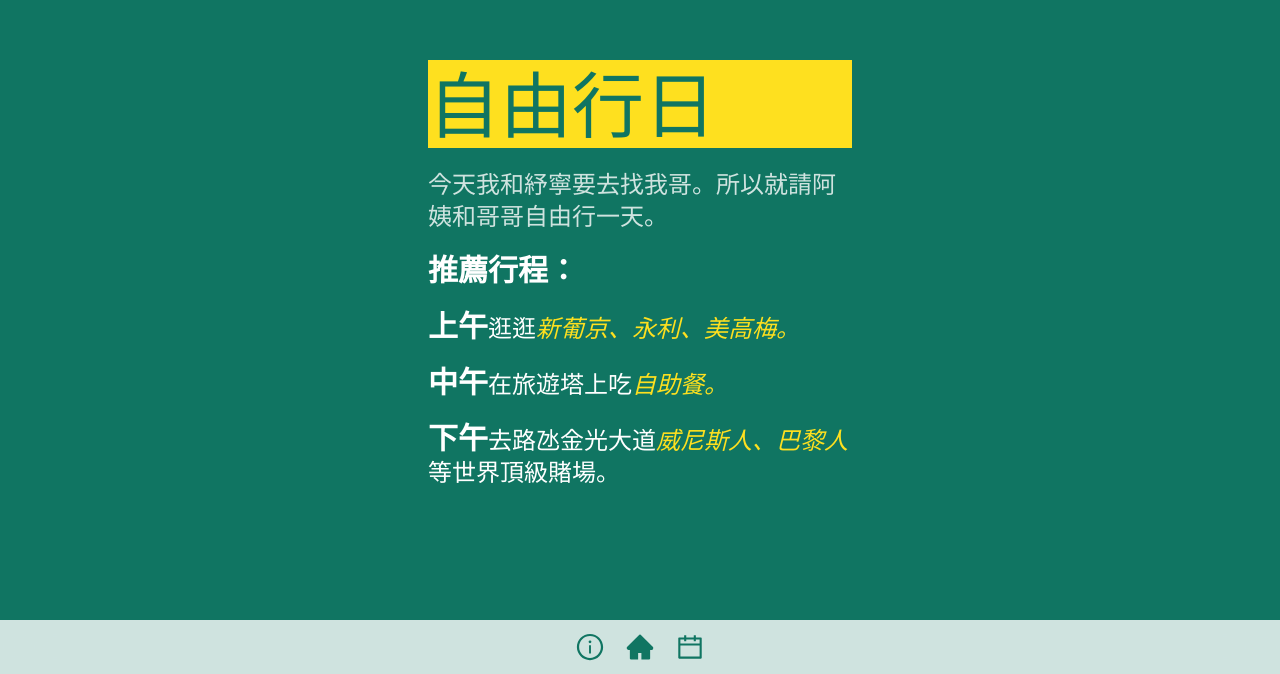
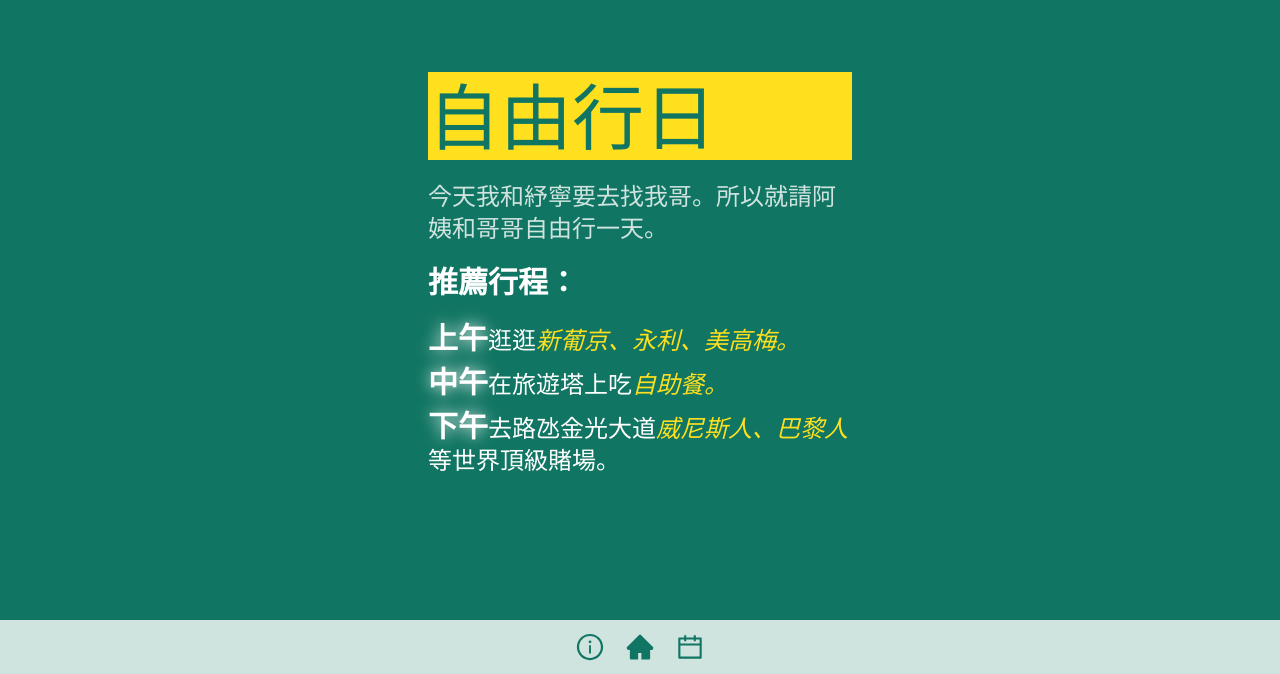
Before and after one commit to snow-t-m-yang/macau-trip-guide2023, a Next.js app: page /day3 in a window 1280 px wide. Shown: the part 126-800 px from the top of the page. Built offline with nearby package versions, Linux system fonts and the light colour scheme.

Commit message:
chore: Update

```diff
--- a/app/components/CheckList.tsx
+++ b/app/components/CheckList.tsx
@@ -60,7 +60,10 @@
                   }
                   className="checkbox checkbox-accent"
                 />
-                <div className="text-3xl font-semibold text-white">
+                <div
+                  style={{ filter: "drop-shadow(0 0 10px)" }}
+                  className="text-3xl text-white"
+                >
                   {listItem.item}
                 </div>
               </label>
--- a/app/components/FlipSliders.tsx
+++ b/app/components/FlipSliders.tsx
@@ -116,7 +116,10 @@
               >
                 <div className="absolute inset-0  w-full h-full  [backface-visibility:hidden]">
                   <div className="flex flex-col items-center justify-center h-full bg-accent text-secondary ">
-                    <p className="text-xl font-semibold">
+                    <p
+                      style={{ filter: "drop-shadow(0 0 10px)" }}
+                      className="text-xl font-semibold"
+                    >
                       Level: {slider.level}
                     </p>
                     <h2 className="text-7xl">{slider.cantonese}</h2>
--- a/app/day1/page.tsx
+++ b/app/day1/page.tsx
@@ -2,7 +2,15 @@
 
 const page = () => {
   return (
-    <section className="flex px-3 text-secondary flex-col items-center justify-center w-full gap-10 min-h-[100dvh] ">
+    <section className="flex px-3 text-center text-secondary flex-col items-center justify-center w-full gap-10 min-h-[100dvh] ">
+      <div className="min-h-[100dvh] text-start flex flex-col justify-center gap-5">
+        <h1 className="py-2 text-7xl bg-secondary text-primary">啟程日</h1>
+        <div className="text-3xl">
+          <p className="text-white" style={{ filter: "drop-shadow(0 0 10px)" }}>
+            希望各位能有一趟輕鬆之餘具有啟發性的旅程。
+          </p>
+        </div>
+      </div>
       <CheckList />
       <div className="w-full space-y-3">
         <h2 className="text-5xl">航班資訊</h2>
--- a/app/day2/page.tsx
+++ b/app/day2/page.tsx
@@ -45,6 +45,21 @@
         <h1 className="py-2 text-7xl bg-secondary text-primary">名勝古跡日</h1>
         <Day2Map />
       </div>
+      <div className="min-h-[100dvh] text-2xl flex flex-col justify-center gap-5">
+        <h2 className="font-semibold text-center text-7xl text-secondary">
+          澳門
+        </h2>
+        <p>
+          葡萄牙語：Macau，全稱澳門特別行政區
+          ，民間又稱「馬交」，是中國面積最小的一級行政單位；1999年回歸以前則為葡萄牙第二大城巿。澳門位於南海北岸、珠江口西側，北接廣東省珠海市，東面與鄰近的香港相距63公里。
+        </p>
+        <p>
+          澳門自從秦始皇三征嶺南後屬秦朝版圖，從明中葉開始租借予葡萄牙王國，直至1849年葡萄牙停止向清朝交地租並佔領關閘；1887年，澳門成為葡萄牙殖民地。1987年簽署《中葡聯合聲明》，葡萄牙根據聲明於1999年12月20日移交澳門政權予中國。
+        </p>
+        <p>
+          澳門為獨立經濟體，是中華人民共和國管轄範圍內唯一法律允許經營賭場的城市和地區，博彩業及旅遊業為澳門的支柱產業，現時已發展為「世界上第一大賭城」。澳門為世界上人口密度最高的地區，每平方公里人口超過2萬
+        </p>
+      </div>
       <Card
         place={"澳門半島"}
         image={"/islands/islands-macau.png"}
@@ -52,7 +67,11 @@
       />
       {day2Data.map((data) => (
         <div className="space-y-9" key={data.id}>
-          <h2 id={data.place} className="text-5xl font-semibold text-secondary">
+          <h2
+            id={data.place}
+            style={{ filter: "drop-shadow(0 0 10px)" }}
+            className="text-5xl font-semibold text-secondary"
+          >
             {data.place}
           </h2>
           <Image
--- a/app/day3/page.tsx
+++ b/app/day3/page.tsx
@@ -73,8 +73,15 @@
         </div>
         <div className="space-y-5 text-2xl">
           <h2 className="text-3xl font-bold">推薦行程：</h2>
+          <div className="space-y-2 ">
             <p>
-            <span className="text-3xl font-semibold">上午</span>逛逛
+              <span
+                style={{ filter: "drop-shadow(0 0 8px)" }}
+                className="text-3xl font-semibold"
+              >
+                上午
+              </span>
+              逛逛
               <a className="italic text-secondary" href="#新葡京">
                 新葡京、
               </a>
@@ -86,13 +93,25 @@
               </a>
             </p>
             <p>
-            <span className="text-3xl font-semibold">中午</span>在旅遊塔上吃
+              <span
+                style={{ filter: "drop-shadow(0 0 8px)" }}
+                className="text-3xl font-semibold"
+              >
+                中午
+              </span>
+              在旅遊塔上吃
               <a className="italic text-secondary" href="#旅遊塔">
                 自助餐。
               </a>
             </p>
             <p>
-            <span className="text-3xl font-semibold">下午</span>去路氹金光大道
+              <span
+                style={{ filter: "drop-shadow(0 0 8px)" }}
+                className="text-3xl font-semibold"
+              >
+                下午
+              </span>
+              去路氹金光大道
               <a className="italic text-secondary" href="#威尼斯人">
                 威尼斯人、
               </a>
@@ -101,6 +120,7 @@
               </a>
               等世界頂級賭場。
             </p>
+          </div>
         </div>
       </div>
       {day3MorningData.map((data) => (
--- a/app/day4/page.tsx
+++ b/app/day4/page.tsx
@@ -130,7 +130,7 @@
         id="港島"
         className="min-h-[100dvh] flex flex-col justify-center gap-5"
       >
-        <h1 className="py-2 text-5xl text-secondary">港島</h1>
+        <h1 className="py-2 text-center text-7xl text-secondary">港島</h1>
 
         <div className="relative text-sm text-white">
           <a
@@ -209,7 +209,7 @@
         id="九龍"
         className="min-h-[100dvh] flex flex-col justify-center gap-5"
       >
-        <h1 className="py-2 text-5xl text-secondary">九龍</h1>
+        <h1 className="py-2 text-center text-7xl text-secondary">九龍</h1>
 
         <div className="relative text-sm text-white">
           <a
--- a/app/day5/page.tsx
+++ b/app/day5/page.tsx
@@ -19,12 +19,12 @@
         <h1 className="py-2 text-7xl bg-secondary text-primary">回程日</h1>
         <div className="text-3xl">
           <p className="text-white/80">
-            今天很Child。早上可以先去機場寄放行李，然後到我的小學附近逛逛，中午去吃個葡撻，下午回臺。
+            今天很Child。早上可以先去機場寄放行李，然後氹仔逛逛，中午去路環吃個葡撻，下午回臺。
           </p>
         </div>
       </div>
-      <div className="w-full space-y-5 text-secondary">
-        <h2 className="text-5xl">航班資訊</h2>
+      <div className="w-full min-h-screen space-y-5 text-secondary">
+        <h2 className="text-5xl text-center">航班資訊</h2>
         <iframe
           className="w-full bg-white rounded-2xl h-72"
           src="https://www.airportia.com/flights/nx618/taipa/taipei/"
--- a/descriptions.ts
+++ b/descriptions.ts
@@ -64,7 +64,7 @@
 
 //! 巴黎人
 
-export const baliParagraph = ["澳門巴黎人埃菲爾鐵塔"];
+export const baliParagraph = ["假埃菲爾鐵塔"];
 
 //?========================day5=========================
 
```
Lines whose indentation alone changed are shown as unchanged.
